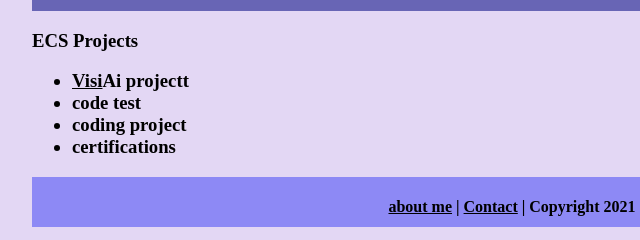
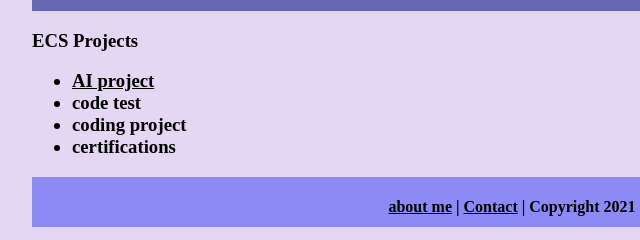
Before and after one commit to morganaw4/ecsportfoliol, a plain HTML site: page ecs/index.html in a window 1280 px wide. Shown: the part 129-369 px from the top of the page, 128-768 px from the left. Drawn offline with Linux system fonts and the light colour scheme.

Commit message:
Update index.html

```diff
--- a/ecs/index.html
+++ b/ecs/index.html
@@ -17,7 +17,7 @@
   <div class="content">
 	<h3>ECS Projects <h3>
 	<ul>
-  <li><a href=intelligencevsartificialntelegince>Visi</a>Ai projectt</li>
+  <li><a href="Ai.pdf">AI project</a></li>
   <li>code test</li>
   <li>coding project</li>
 		<li>certifications</li>
```
